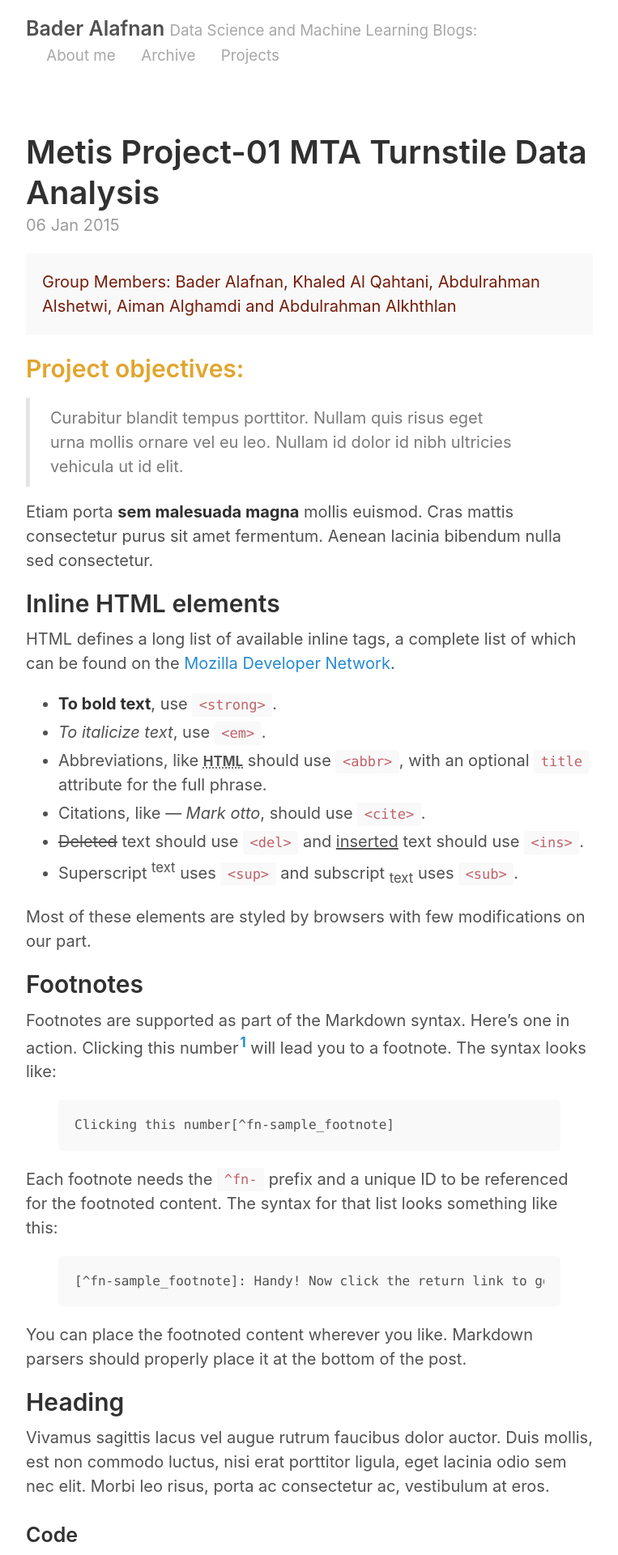
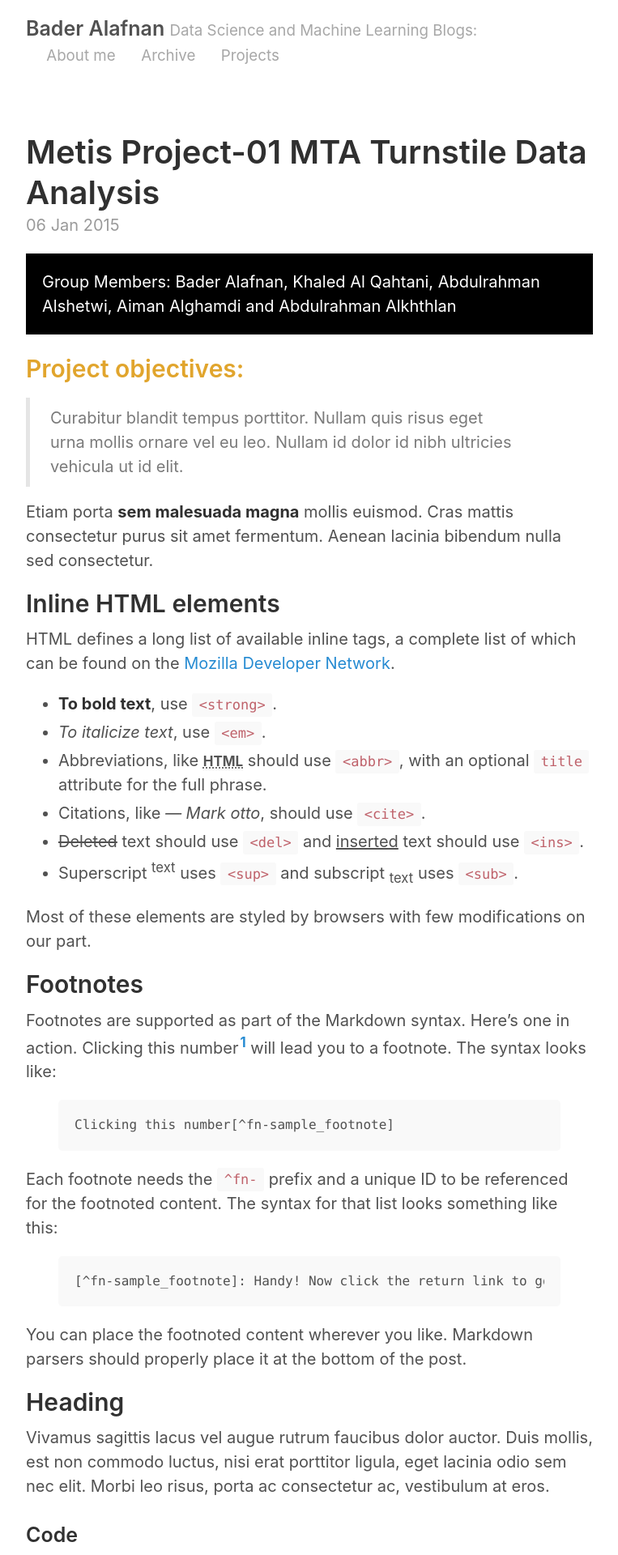
Before and after one commit to alafnan/alafnan.github.io, a Jekyll site: the page built from _posts/2015-01-6-example-content.md, in a window 1280 px wide. Shown: the top 1920 px of the page at 81% size, without its empty margins (258-1021 px from the left). Built offline with Jekyll 4.4.1, drawn with Linux system fonts in a browser that asks for light colours.

Commit message:
Update 2015-01-6-example-content.md

```diff
--- a/_posts/2015-01-6-example-content.md
+++ b/_posts/2015-01-6-example-content.md
@@ -4,7 +4,7 @@ title: Metis Project-01 MTA Turnstile Data Analysis
 ---
 
 
-<div class="message">
+<div style="margin-bottom: 1rem;   padding: 1rem;   color: #FFFFFF;   background-color: #000000;">
 Group Members: Bader Alafnan, Khaled Al Qahtani, Abdulrahman Alshetwi, Aiman Alghamdi and Abdulrahman Alkhthlan
 </div>
 
```
